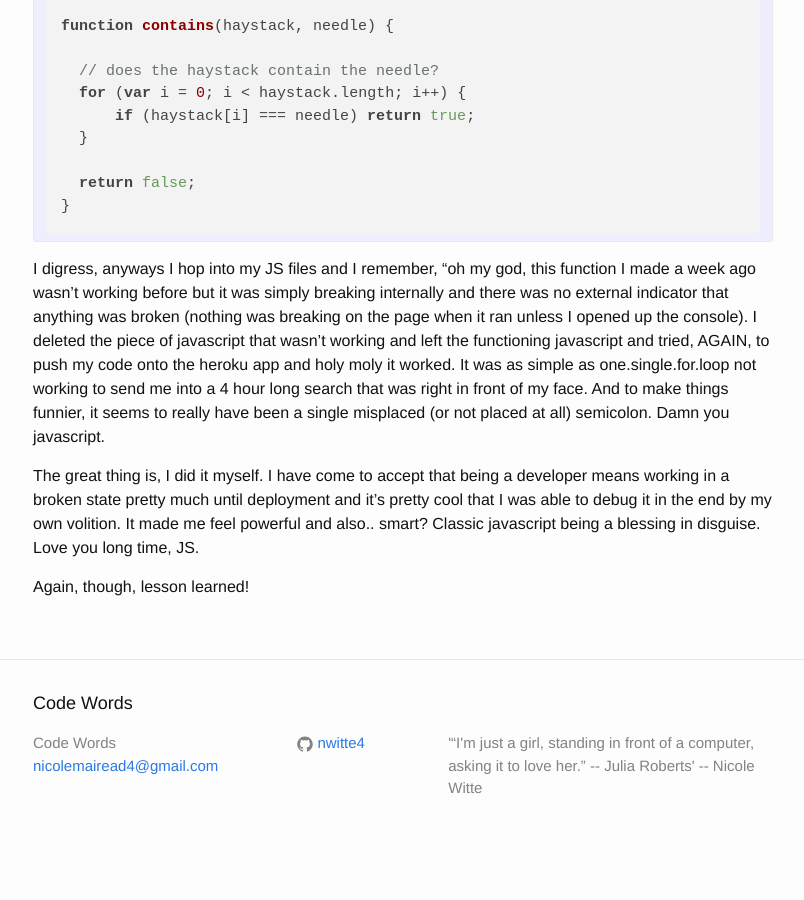
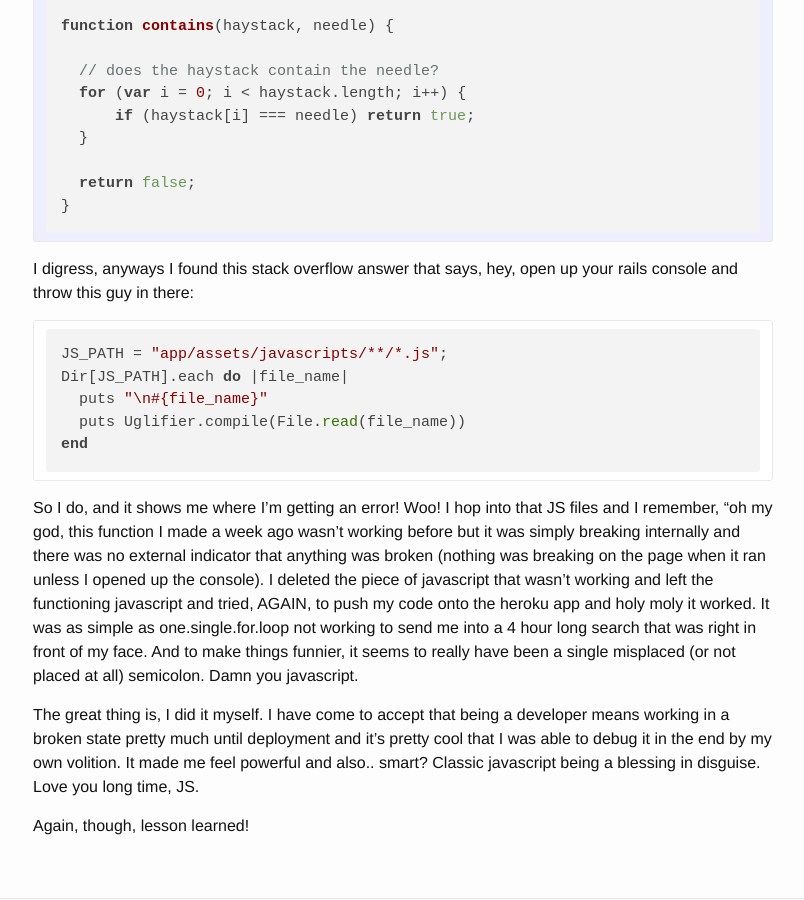
Before and after one commit to nwitte4/blog, a Jekyll site: the page built from _posts/2017-11-30-heroku-four-hours.markdown, in a window 1280 px wide and 900 px high, scrolled down 1212 px. Shown: the whole window, without its empty margins (237-1041 px from the left). Built offline with Jekyll 4.4.1, drawn with Linux system fonts in a browser that asks for light colours; nearby versions of some CDN libraries; before the commit the page ends 2072 px from its top, so only the background shows below that.

Commit message:
add code to heroku

````diff
--- a/_posts/2017-11-30-heroku-four-hours.markdown
+++ b/_posts/2017-11-30-heroku-four-hours.markdown
@@ -46,7 +46,16 @@ function contains(haystack, needle) {
 }
 </code></pre>
 
-I digress, anyways I hop into my JS files and I remember, "oh my god, this function I made a week ago wasn't working before but it was simply breaking internally and there was no external indicator that anything was broken (nothing was breaking on the page when it ran unless I opened up the console). I deleted the piece of javascript that wasn't working and left the functioning javascript and tried, AGAIN, to push my code onto the heroku app and holy moly it worked. It was as simple as one.single.for.loop not working to send me into a 4 hour long search that was right in front of my face. And to make things funnier, it seems to really have been a single misplaced (or not placed at all) semicolon. Damn you javascript.
+I digress, anyways I found this stack overflow answer that says, hey, open up your rails console and throw this guy in there:
+```
+JS_PATH = "app/assets/javascripts/**/*.js";
+Dir[JS_PATH].each do |file_name|
+  puts "\n#{file_name}"
+  puts Uglifier.compile(File.read(file_name))
+end
+```
+
+So I do, and it shows me where I'm getting an error! Woo! I hop into that JS files and I remember, "oh my god, this function I made a week ago wasn't working before but it was simply breaking internally and there was no external indicator that anything was broken (nothing was breaking on the page when it ran unless I opened up the console). I deleted the piece of javascript that wasn't working and left the functioning javascript and tried, AGAIN, to push my code onto the heroku app and holy moly it worked. It was as simple as one.single.for.loop not working to send me into a 4 hour long search that was right in front of my face. And to make things funnier, it seems to really have been a single misplaced (or not placed at all) semicolon. Damn you javascript.
 
 The great thing is, I did it myself. I have come to accept that being a developer means working in a broken state pretty much until deployment and it's pretty cool that I was able to debug it in the end by my own volition. It made me feel powerful and also.. smart? Classic javascript being a blessing in disguise. Love you long time, JS.
 
````
